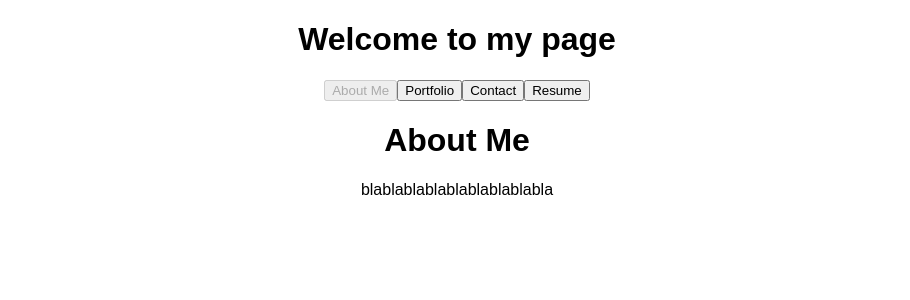
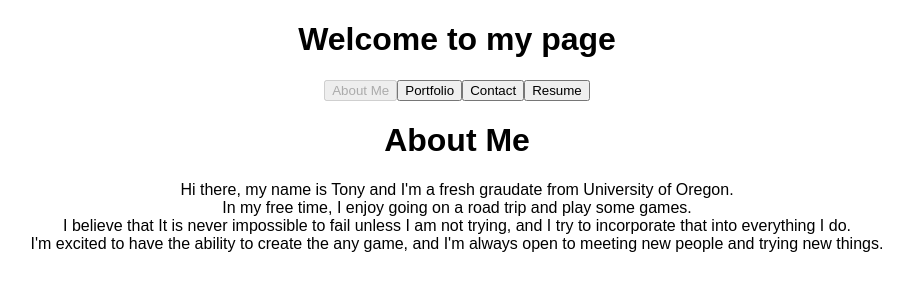
Before and after one commit to gtnq/profilo-React, a React (Create React App) app: page / in a window 1280 px wide. Shown: the top 300 px of the page, without its empty margins (183-1093 px from the left). Built offline with nearby package versions, Linux system fonts and the light colour scheme.

Commit message:
adding stuff

```diff
--- a/src/App.js
+++ b/src/App.js
@@ -1,8 +1,6 @@
 import "./styles.css";
 import Header from "./header";
-import Project from "./project";
 import Footer from "./footer";
-import { useState } from "react";
 
 export default function App() {
   return (
--- a/src/index.js
+++ b/src/index.js
@@ -1,4 +1,3 @@
-import { StrictMode } from "react";
 import { createRoot } from "react-dom/client";
 
 import App from "./App";
--- a/src/nav_pages/intro.js
+++ b/src/nav_pages/intro.js
@@ -1,10 +1,18 @@
 function Intro() {
-  return (
-    <>
-      <h1>About Me</h1>
-      <p>blablablablablablablablabla</p>
-    </>
-  );
+    return (
+        <>
+            <h1>About Me</h1>
+            <p>
+                Hi there, my name is Tony and I'm a fresh graudate from
+                University of Oregon. <br />In my free time, I enjoy going on a road
+                trip and play some games. <br />I believe that It is never impossible
+                to fail unless I am not trying, and I try to incorporate that
+                into everything I do. <br />I'm excited to have the ability to create
+                the any game, and I'm always open to meeting new people and
+                trying new things.
+            </p>
+        </>
+    );
 }
 
 export default Intro;
--- a/src/nav_pages/resume.js
+++ b/src/nav_pages/resume.js
@@ -1,7 +1,9 @@
 function Resume(props) {
   return (
     <>
-      <h1>resume</h1>
+      <h1>My Resume</h1>
+
+      <h3>Download<a href ></a></h3>
     </>
   );
 }
```
Also changed, not shown: 1 other file (tests, documents, lock files or other folders).
